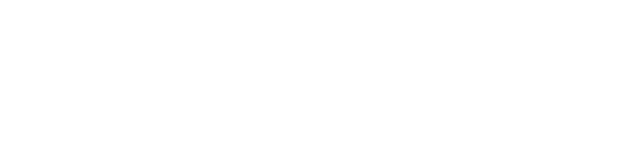
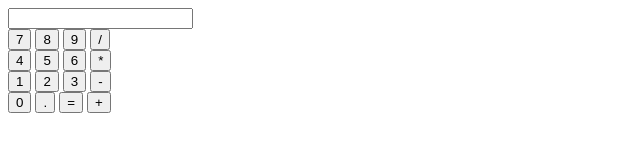
Before and after one commit to cl0b3r/calculator-odin, a plain HTML site: page index.html in a window 1280 px wide. Shown: the whole page, without its empty margins (0-640 px from the left). Drawn offline with Linux system fonts and the light colour scheme.

Commit message:
added html structure

```diff
--- a/index.html
+++ b/index.html
@@ -3,14 +3,37 @@
 <head>
     <meta charset="UTF-8">
     <meta name="viewport" content="width=device-width, initial-scale=1.0">
-    <title>Calculator</title>
-    <link rel="stylesheet" href="styles.css">
+    <title>Simple Calculator</title>
 </head>
 <body>
-    <div class="container">
-
+    <div class="calculator">
+        <div class="display">
+            <input type="text" readonly>
+        </div>
+        <div class="btnBox">
+            <button class="btn">7</button>
+            <button class="btn">8</button>
+            <button class="btn">9</button>
+            <button class="btn">/</button>
+        </div>
+        <div class="btnBox">
+            <button class="btn">4</button>
+            <button class="btn">5</button>
+            <button class="btn">6</button>
+            <button class="btn">*</button>
+        </div>
+        <div class="btnBox">
+            <button class="btn">1</button>
+            <button class="btn">2</button>
+            <button class="btn">3</button>
+            <button class="btn">-</button>
+        </div>
+        <div class="btnBox">
+            <button class="btn">0</button>
+            <button class="btn">.</button>
+            <button class="btn">=</button>
+            <button class="btn">+</button>
+        </div>
     </div>
-
-    <script src="script.js"></script>
 </body>
 </html>
--- a/script.js
+++ b/script.js
@@ -22,6 +22,17 @@ let firstNum;
 let operator;
 let secondNum;
 
-function operate(){
-
+function operate(num1, op, num2){
+    if(op == "+"){
+        return add(num1, num2);
+    }
+    else if(op ==="-"){
+        return substract(num1, num2);
+    }
+    else if(op === "x"){
+        return multiply(num1, num2);
+    }
+    else if(op === "/"){
+        return divide(num1,num2)
+    }
 }
--- a/styles.css
+++ /dev/null
@@ -1,4 +0,0 @@
-body{
-    margin: 0;
-    padding: 0;
-}
```
